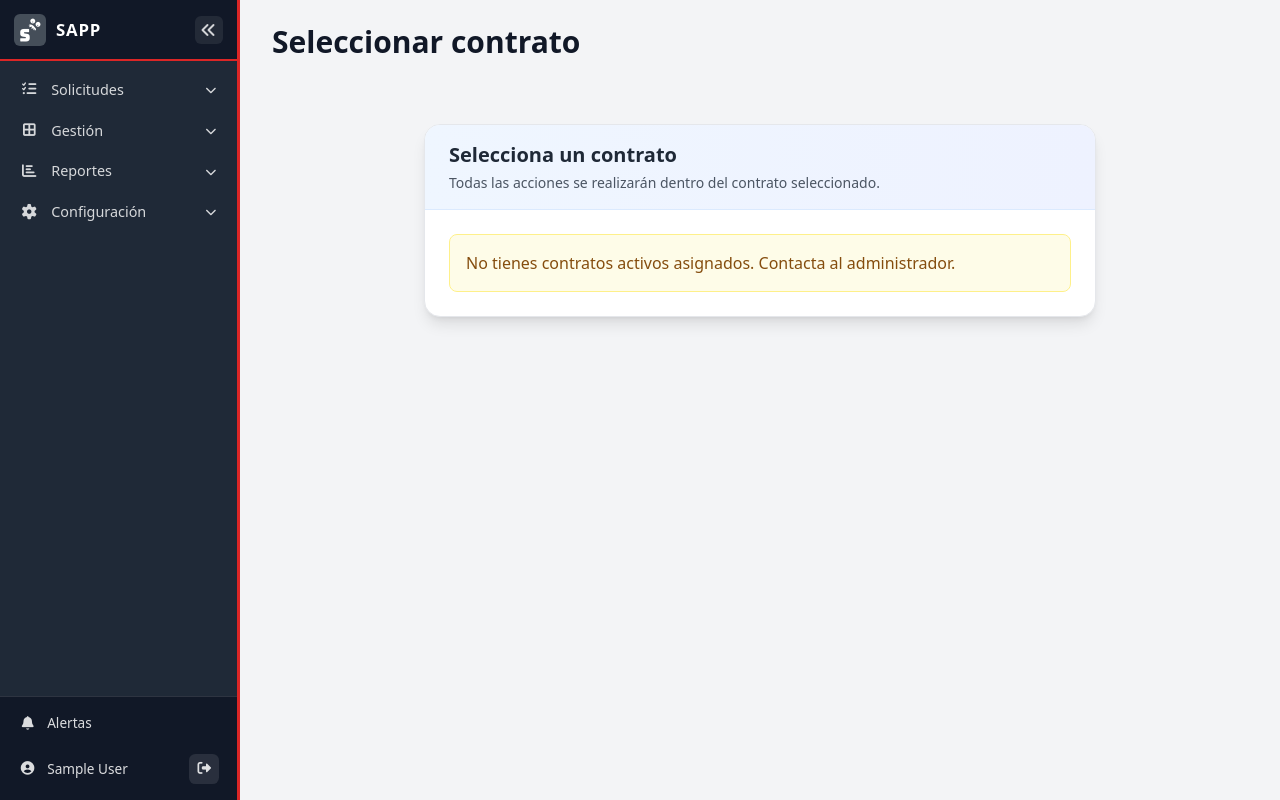
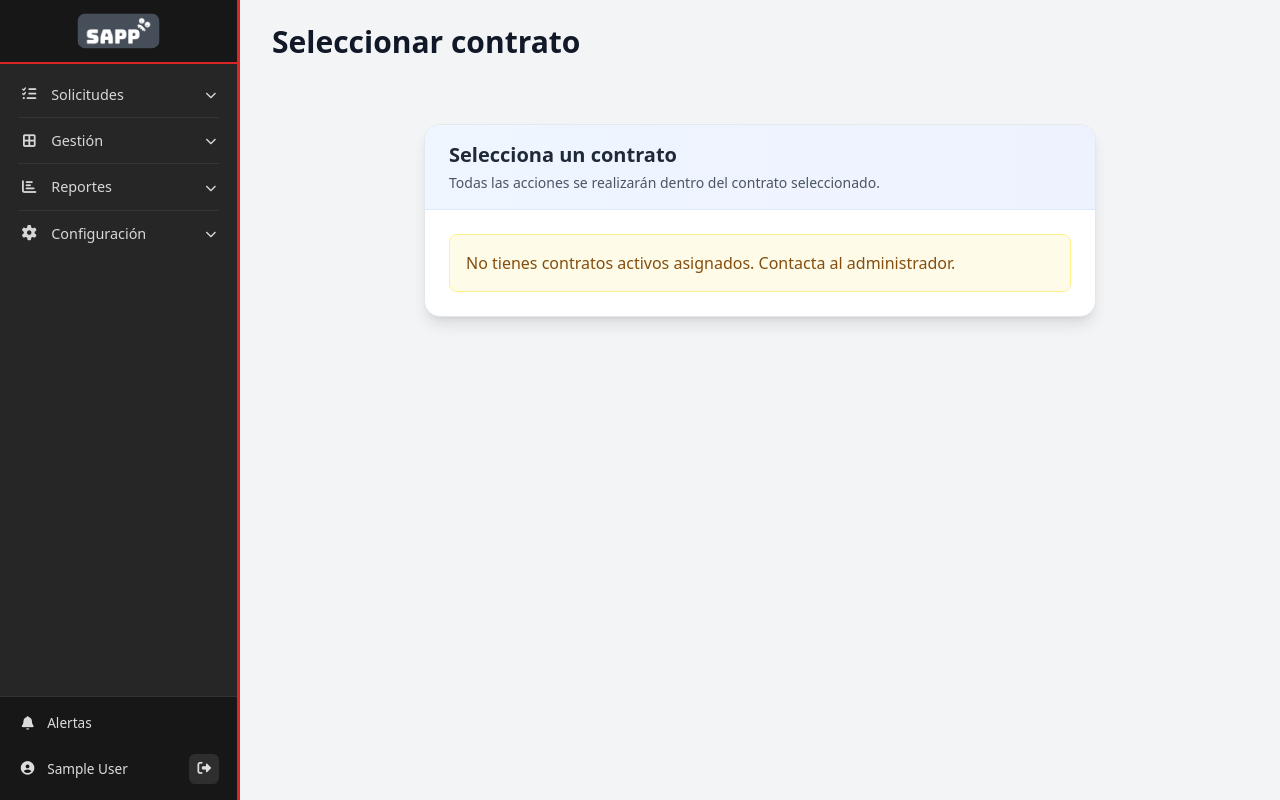
Before and after one commit to WilliamSotaquira/Sapp, a Laravel app: page /workspaces/select in a window 1280 px wide. Run offline with Laravel 12, Linux system fonts and the light colour scheme; the visitor is signed in with stand-in values (Sample User, id 1); data that the repository does not hold is empty; parts of the project's set-up code (start-up, migrations or seed data) failed here and were passed over; some libraries are stand-ins or nearby versions.

Commit message:
style(nav): gris neutro, logo hover con fade, items separados
- Fondo del sidebar a gris NEUTRO (#262626/#171717), sin tinte azulado.
- Modo hover: el sidebar se expande al pasar el mouse y se colapsa al salir;
  se elimina el boton de colapso.
- Logo alargado (expandido) vs cuadrado (colapsado), proporcionales y redondeados,
  superpuestos con posicion absoluta y fundido cruzado (sin salto de layout).
- Items del menu separados con gap y divisor sutil entre secciones.

Verificado: view:cache OK.

```diff
--- a/resources/views/layouts/app.blade.php
+++ b/resources/views/layouts/app.blade.php
@@ -339,9 +339,9 @@
         :root {
             --sidebar-w: 240px;
             --sidebar-w-collapsed: 64px;
-            /* Base sobria en gris oscuro */
-            --sidebar-bg: #1f2937;          /* gris oscuro (slate-800) */
-            --sidebar-bg-elev: #111827;     /* gris más oscuro para brand/footer */
+            /* Base sobria en gris oscuro NEUTRO (sin tinte azulado) */
+            --sidebar-bg: #262626;          /* neutral-800 */
+            --sidebar-bg-elev: #171717;     /* neutral-900 para brand/footer */
             /* Rojo original de la marca: efectos, hover y estado activo */
             --sidebar-brand: #DC2626;       /* red-600 */
             --sidebar-brand-soft: rgba(220,38,38,0.16);
@@ -383,19 +383,28 @@
             border-bottom: 2px solid var(--sidebar-accent); /* detalle de entidad */
             min-height: 60px;
         }
-        .app-sidebar__brand-link { display: flex; align-items: center; gap: 0.6rem; color: #fff; font-weight: 700; min-width: 0; }
-        /* Logo con tamaño fijo: no se comprime ni deforma al colapsar. */
-        .app-sidebar__brand-logo {
-            width: 2rem; height: 2rem; border-radius: 0.375rem;
+        .app-sidebar__brand-link { position: relative; display: flex; align-items: center; justify-content: center; color: #fff; min-width: 0; height: 2.2rem; width: 100%; }
+        /* Los dos logos se superponen en el mismo punto (posición absoluta) para que
+           el cruce de opacidad no altere el ancho/alto y NO se produzca salto. */
+        .app-sidebar__brand-logo-full,
+        .app-sidebar__brand-logo-mark {
+            position: absolute; top: 50%; left: 50%; transform: translate(-50%, -50%);
+        }
+        /* Transición (fade) entre logo alargado y cuadrado. */
+        .app-logo-fade-enter, .app-logo-fade-leave { transition: opacity 0.25s ease; }
+        .app-logo-fade-start { opacity: 0; }
+        .app-logo-fade-end { opacity: 1; }
+        /* Logo alargado (expandido): proporcional (sin deformar) y redondeado. */
+        .app-sidebar__brand-logo-full {
+            height: 2.2rem; width: auto; max-width: 100%;
+            object-fit: contain; border-radius: 0.5rem;
+        }
+        /* Logo cuadrado (colapsado): proporcional, tamaño fijo y redondeado. */
+        .app-sidebar__brand-logo-mark {
+            width: 2.2rem; height: 2.2rem; border-radius: 0.5rem;
             object-fit: contain; flex-shrink: 0;
         }
-        .app-sidebar__brand-text { font-size: 1.05rem; letter-spacing: 0.05em; white-space: nowrap; }
-        /* En colapsado: apilar logo + botón de expandir, centrados. El botón
-           permanece visible para poder volver a expandir. */
-        .app-shell--collapsed .app-sidebar__brand {
-            flex-direction: column; justify-content: center; gap: 0.5rem; padding: 0.7rem 0;
-        }
-        .app-shell--collapsed .app-sidebar__brand-link { justify-content: center; }
+        .app-shell--collapsed .app-sidebar__brand { justify-content: center; padding: 0.7rem 0; }
         .app-sidebar__collapse-btn {
             display: inline-flex; align-items: center; justify-content: center;
             width: 1.75rem; height: 1.75rem; border-radius: 0.375rem;
@@ -407,9 +416,20 @@
         .app-shell--collapsed .app-sidebar__collapse-btn { margin: 0 auto; }
 
         /* Navegación */
-        .app-sidebar__nav { flex: 1; overflow-y: auto; padding: 0.5rem 0.5rem; }
+        .app-sidebar__nav {
+            flex: 1; overflow-y: auto; padding: 0.6rem 0.5rem;
+            display: flex; flex-direction: column; gap: 0.35rem; /* separación entre ítems */
+        }
         .app-sidebar__nav::-webkit-scrollbar { width: 6px; }
         .app-sidebar__nav::-webkit-scrollbar-thumb { background: rgba(255,255,255,0.2); border-radius: 3px; }
+        /* Divisor sutil entre secciones de nivel superior. */
+        .app-sidebar__nav > .app-sidebar__group,
+        .app-sidebar__nav > .app-sidebar__item { position: relative; }
+        .app-sidebar__nav > .app-sidebar__group:not(:last-child)::after,
+        .app-sidebar__nav > .app-sidebar__item:not(:last-child)::after {
+            content: ""; position: absolute; left: 0.6rem; right: 0.6rem; bottom: -0.2rem;
+            height: 1px; background: rgba(255,255,255,0.07);
+        }
 
         .app-sidebar__item {
             display: flex; align-items: center; gap: 0.75rem;
@@ -886,7 +906,8 @@
         {{-- Topbar mínima: hamburguesa (móvil) + accesos de contexto. --}}
         @auth
             <header class="app-topbar">
-                <button type="button" class="app-topbar__hamburger" @click="mobileOpen = !mobileOpen"
+                <button type="button" class="app-topbar__hamburger"
+                        @click="mobileOpen = !mobileOpen; if (mobileOpen) collapsed = false"
                         aria-label="Abrir menú" :aria-expanded="mobileOpen.toString()">
                     <i class="fas fa-bars"></i>
                 </button>
@@ -1334,18 +1355,14 @@
     <script>
         function appShell() {
             return {
-                collapsed: false,
+                // En reposo el sidebar está colapsado (rail de íconos). Se expande
+                // al pasar el mouse (desktop) y se vuelve a colapsar al salir.
+                collapsed: true,
                 mobileOpen: false,
-                openGroup: null,   // grupo expandido en modo expandido
+                openGroup: null,   // grupo expandido (cuando está expandido)
                 flyout: null,      // grupo con flyout abierto en modo rail
 
                 init() {
-                    // Restaurar preferencia de colapso (solo navegador).
-                    try {
-                        this.collapsed = localStorage.getItem('sapp_sidebar_collapsed') === '1';
-                    } catch (e) {
-                        this.collapsed = false;
-                    }
                     // Abrir por defecto el grupo de la sección activa (dato inyectado abajo).
                     if (window.__sappActiveGroup) {
                         this.openGroup = window.__sappActiveGroup;
@@ -1356,14 +1373,19 @@
                     });
                 },
 
-                toggleCollapsed() {
-                    this.collapsed = !this.collapsed;
-                    try {
-                        localStorage.setItem('sapp_sidebar_collapsed', this.collapsed ? '1' : '0');
-                    } catch (e) {}
-                    // Al colapsar, cerrar grupos expandidos; al expandir, cerrar flyouts.
-                    if (this.collapsed) { this.openGroup = null; }
-                    else { this.flyout = null; }
+                // Expandir al pasar el mouse (solo desktop; en móvil manda el drawer).
+                expandOnHover() {
+                    if (window.innerWidth >= 1024) {
+                        this.collapsed = false;
+                    }
+                },
+
+                // Colapsar al salir el mouse (solo desktop). Cierra flyouts abiertos.
+                collapseOnLeave() {
+                    if (window.innerWidth >= 1024) {
+                        this.collapsed = true;
+                        this.flyout = null;
+                    }
                 },
 
                 toggleGroup(key) {
--- a/resources/views/layouts/partials/sidebar.blade.php
+++ b/resources/views/layouts/partials/sidebar.blade.php
@@ -13,23 +13,24 @@
 <aside id="appSidebar"
        class="app-sidebar"
        :class="{ 'app-sidebar--collapsed': collapsed, 'app-sidebar--mobile-open': mobileOpen }"
+       @mouseenter="expandOnHover()"
+       @mouseleave="collapseOnLeave()"
        aria-label="Navegación principal">
 
     {{-- ===== Logo / marca ===== --}}
+    {{-- Logo alargado (con nombre) cuando está expandido; logo cuadrado cuando
+         está colapsado. El menú se expande al pasar el mouse y se colapsa al salir. --}}
     <div class="app-sidebar__brand">
         <a href="{{ route('my-space.index') }}" class="app-sidebar__brand-link" title="Ir al inicio">
-            <img src="/logo_sapp_xs.png" alt="Sistema Sapp" class="app-sidebar__brand-logo">
-            <span class="app-sidebar__brand-text" x-show="!collapsed" x-cloak>SAPP</span>
+            <img src="/sapp_logo_lg.png" alt="Sistema Sapp" class="app-sidebar__brand-logo-full"
+                 x-show="!collapsed" x-cloak
+                 x-transition:enter="app-logo-fade-enter" x-transition:enter-start="app-logo-fade-start" x-transition:enter-end="app-logo-fade-end"
+                 x-transition:leave="app-logo-fade-leave" x-transition:leave-start="app-logo-fade-end" x-transition:leave-end="app-logo-fade-start">
+            <img src="/logo_sapp_xs.png" alt="Sistema Sapp" class="app-sidebar__brand-logo-mark"
+                 x-show="collapsed" x-cloak
+                 x-transition:enter="app-logo-fade-enter" x-transition:enter-start="app-logo-fade-start" x-transition:enter-end="app-logo-fade-end"
+                 x-transition:leave="app-logo-fade-leave" x-transition:leave-start="app-logo-fade-end" x-transition:leave-end="app-logo-fade-start">
         </a>
-        {{-- Toggle de colapso/expansión (siempre visible en desktop) --}}
-        <button type="button"
-                class="app-sidebar__collapse-btn"
-                @click="toggleCollapsed()"
-                :aria-expanded="(!collapsed).toString()"
-                aria-label="Contraer o expandir el menú"
-                title="Contraer / expandir">
-            <i class="fas" :class="collapsed ? 'fa-angles-right' : 'fa-angles-left'"></i>
-        </button>
     </div>
 
     {{-- ===== Navegación ===== --}}
```
